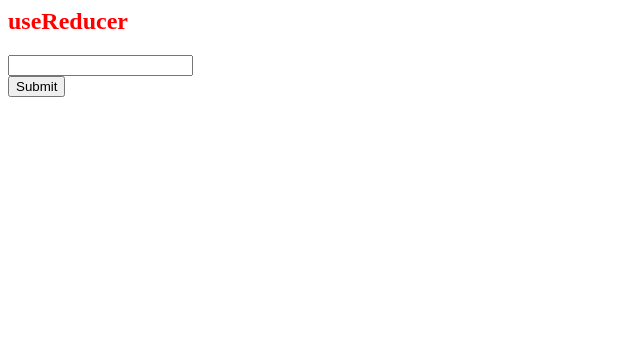
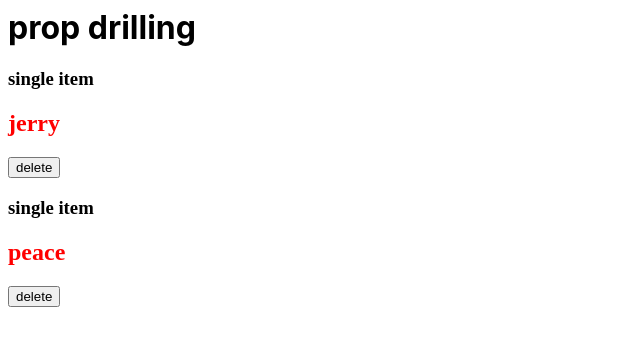
Before and after one commit to Jerrydev01/react-8sdkvg, a React (Create React App) app: page / in a window 1280 px wide. Shown: the top 346 px of the page, without its empty margins (0-640 px from the left). Built offline with nearby package versions, Linux system fonts and the light colour scheme.

Commit message:
1 file modified

```diff
--- a/src/App.js
+++ b/src/App.js
@@ -1,88 +1,34 @@
-import React, { useState, useReducer } from 'react';
+import React, { useState } from 'react';
 import './style.css';
 
 import Modal from './Modal';
 import { data } from './Data';
 
-// useReducer function
-
-const reducer = (state, action) => {
-  if (action.type === 'ADD_ITEM') {
-    const newPeople = [...state.people, action.payload];
-    return {
-      ...state,
-      people: newPeople,
-      isModalOpen: true,
-      modalContent: 'add item',
-    };
-  }
-  if (action.type === 'NO_VALUE') {
-    return {
-      ...state,
-      isModalOpen: true,
-      modalContent: 'please enter a value',
-    };
-  }
-  if (action.type === 'CLOSE_MODAL') {
-    return { ...state, isModalOpen: false };
-  }
-  if (action.type === 'REMOVE_ITEM') {
-    const newPersons = state.people.filter(
-      (person) => person.id !== action.payload
-    );
-    return {...state,people:newPersons}
-  }
-  throw new Error('no matching action');
-};
-
-const defaultState = {
-  people: [],
-  isModalOpen: false,
-  modalContent: '',
-};
 const App = () => {
-  const [name, setName] = useState('');
-  const [state, dispatch] = useReducer(reducer, defaultState);
-
-  const handleSubmit = (e) => {
-    e.preventDefault();
-    if (name) {
-      const newItem = { id: new Date().getTime().toString(), name };
-      dispatch({ type: 'ADD_ITEM', payload: newItem });
-    } else {
-      dispatch({ type: 'NO_VALUE' });
-    }
-  };
-  const closeModal = () => {
-    dispatch({ type: 'CLOSE_MODAL' });
+  const [people, setPeople] = useState(data);
+  console.log(people);
+  const handleDelete = (id) => {
+    setPeople((people) => {
+      return people.filter((person) => person.id !== id);
+    });
   };
   return (
     <>
-      <h2>useReducer</h2>
-      {state.isModalOpen && (
-        <Modal closeModal={closeModal} modalContent={state.modalContent} />
-      )}
+      <h1>prop drilling</h1>
+      <div>
+        <List people={people} handleDelete={handleDelete} />
+      </div>
+    </>
+  );
+};
 
-      <form onSubmit={handleSubmit}>
-        <div>
-          <input
-            type="text"
-            value={name}
-            onChange={(e) => setName(e.target.value)}
-          />
-        </div>
-        <button type="submit">Submit</button>
-      </form>
-      {state.people.map((person) => {
+const List = ({ people, handleDelete }) => {
+  return (
+    <>
+      {people.map((person) => {
         return (
           <div key={person.id}>
-            <h3>{person.name}</h3>
-            <button
-              type="button"
-              onClick={() => dispatch({ type: 'REMOVE_ITEM', payload:person.id })}
-            >
-              remove
-            </button>
+            <SinglePerson {...person} handleDelete={handleDelete} />
           </div>
         );
       })}
@@ -90,4 +36,16 @@ const App = () => {
   );
 };
 
+const SinglePerson = ({ id, name, handleDelete }) => {
+  return (
+    <>
+      <h3>single item</h3>
+      <h2>{name}</h2>
+      <button
+      type='button'
+      onClick={()=>handleDelete(id)}> delete</button>
+    </>
+  );
+};
+
 export default App;
```
